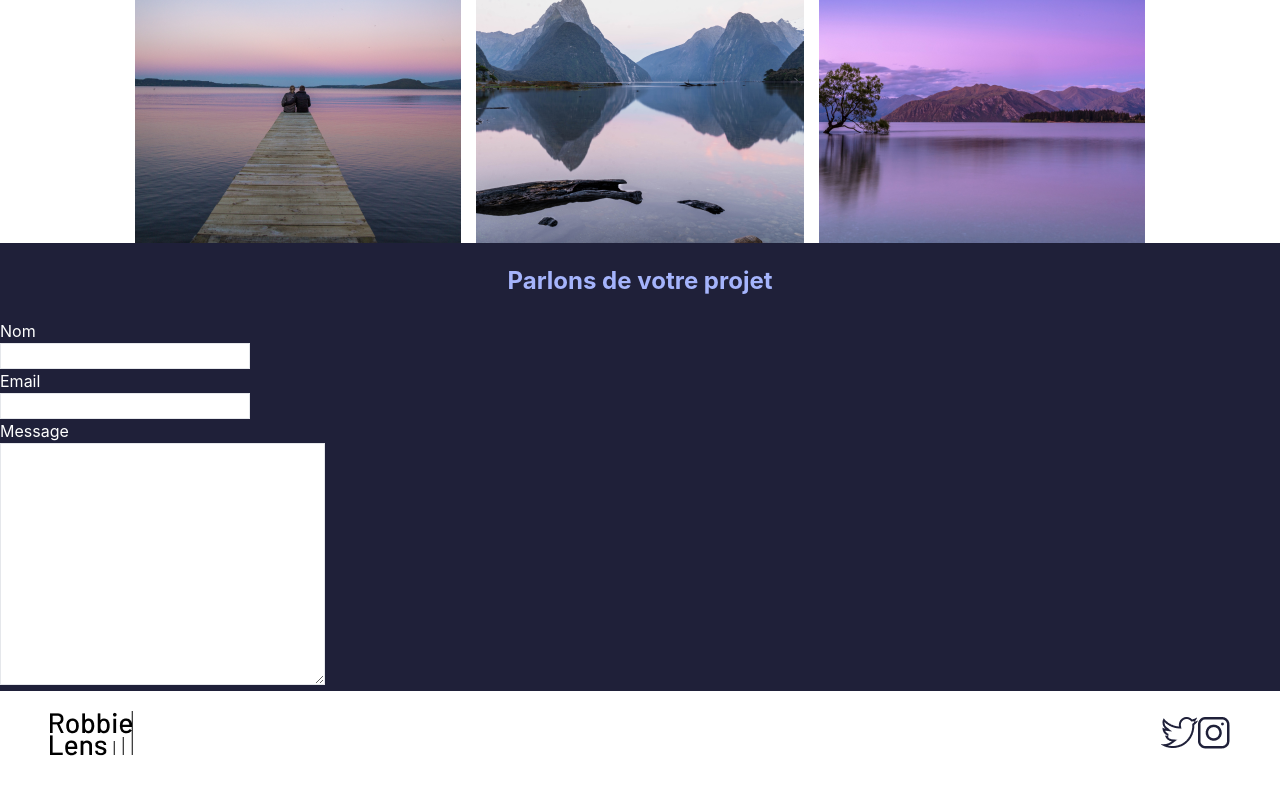
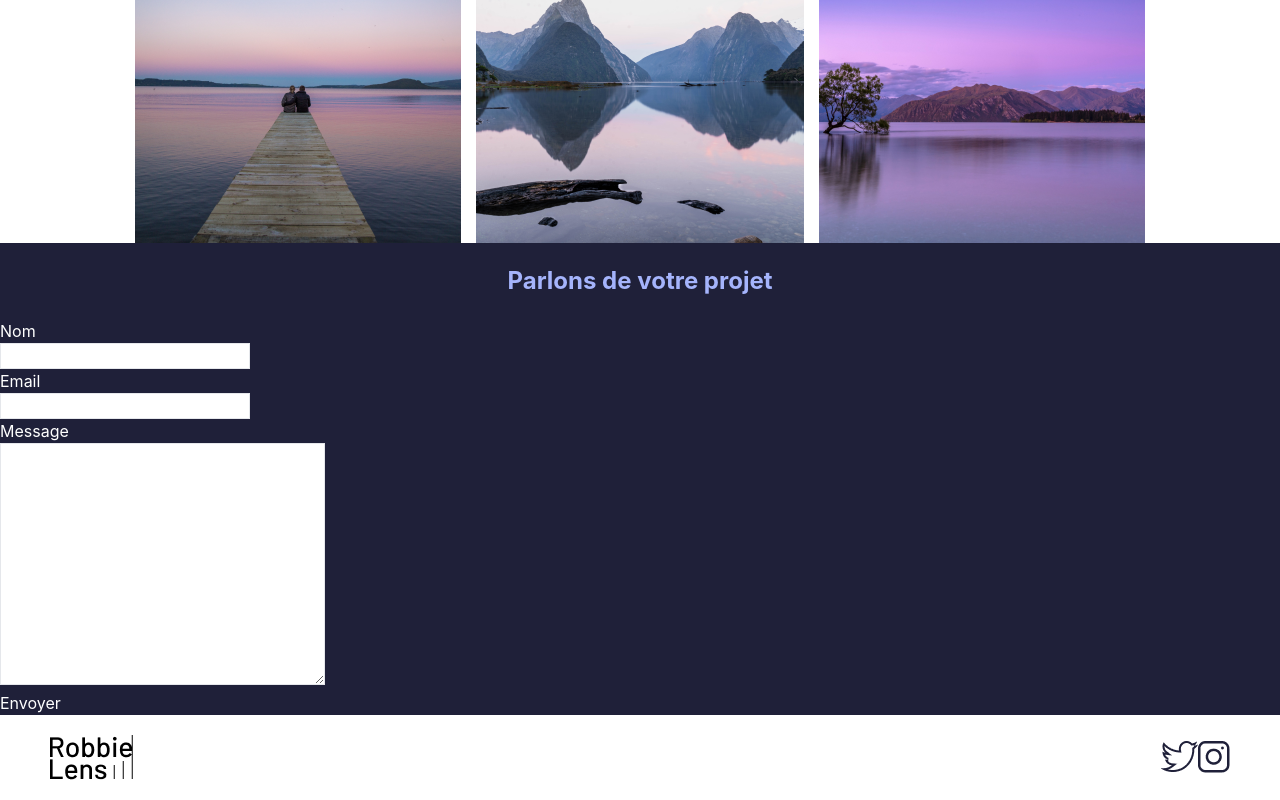
Before and after one commit to silenthill99/robbie-lens, a React (Create React App) app: page / in a window 1280 px wide. Shown: the part 1040-1840 px from the top of the page. Before the commit the page ends 1816 px from the top, so only its background shows below. Built offline with nearby package versions, Linux system fonts and the light colour scheme.

Commit message:
Collecteur du 10 Novembre 2023

```diff
--- a/src/Pages/Home.tsx
+++ b/src/Pages/Home.tsx
@@ -34,7 +34,8 @@ export const Home = () => {
                     <label htmlFor="mail" className="text-white">Email</label> <br/>
                     <input type="email" name="" id="mail" className="border"/> <br/>
                     <label htmlFor="message" className="text-white">Message</label> <br/>
-                    <textarea name="" id="message" cols={30} rows={10} className="border"></textarea>
+                    <textarea name="" id="message" cols={30} rows={10} className="border"></textarea> <br/>
+                    <input type="submit" value="Envoyer" className="text-white"/>
                 </form>
             </section>
         </section>
```
